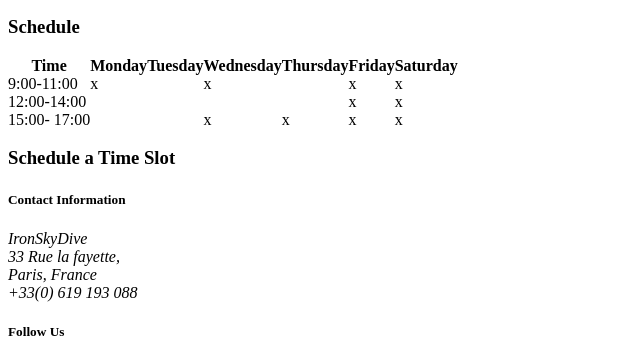
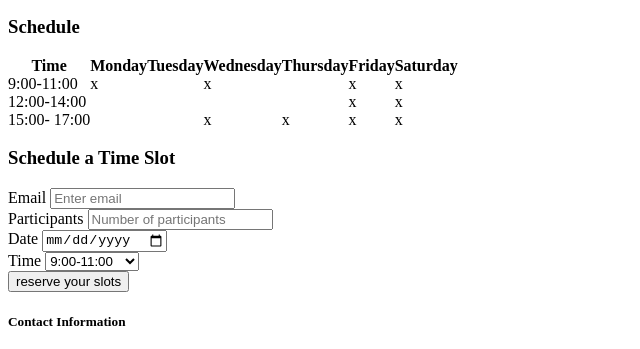
Before and after one commit to mcfwesh/prework-practice, a plain HTML site: page ironkydive-project/index.html in a window 1280 px wide. Shown: the part 3643-3992 px from the top of the page, without its empty margins (0-640 px from the left). Drawn offline with Linux system fonts and the light colour scheme.

Commit message:
Updated CSS properties

```diff
--- a/ironkydive-project/index.html
+++ b/ironkydive-project/index.html
@@ -90,7 +90,7 @@
 				</article>
       </div>
     </section>
-    <section id="schedule" class="container">
+    <section id="schedule">
       <h3>Schedule</h3>
       <table class="schedule-table" cellspacing ="0" cellpadding="0">
         <thead>
@@ -133,6 +133,21 @@
         </tbody>
       </table>
       <h3>Schedule a Time Slot</h3>
+      <form action="/register" method="post" class="slot-form">
+        <div class="slot-form-container"><label for="email">Email</label>
+        <input type="email" placeholder="Enter email"></div>
+                <div class="slot-form-container"><label for="participants">Participants</label>
+        <input type="number" placeholder="Number of participants"></div>
+                <div class="slot-form-container"><label for="date">Date</label>
+        <input type="date" placeholder="Enter date"></div>
+                <div class="slot-form-container"><label for="time">Time</label>
+        <select name="time" id="">
+          <option value="early">9:00-11:00</option>
+          <option value="mid">12:00-14:00</option>
+          <option value="late">15:00-17:00</option>
+        </select></div>
+        <div class="slot-form-container"><input type="submit" class="submit-btn" value="reserve your slots"></div>
+      </form>
     </section>
   </body>
   <footer class= "footer dark-background">
--- a/ironkydive-project/style.css
+++ b/ironkydive-project/style.css
@@ -16,6 +16,7 @@ h1{
   font-size: 9em;
   text-align: center;
   text-transform: uppercase;
+  line-height:
 }
 h2{
   font-size: 5em;
@@ -61,12 +62,13 @@ h5{
   list-style-type: none;
 }
 .header{
-  background-image: url("https://s3-eu-west-1.amazonaws.com/ih-materials/uploads/ironhack-skydive-background.jpg");
-  position: 0, 0;
-  size: cover;
-  repeat: no-repeat;
-  padding-top: 50px;
-  position: relative;
+background-image: url("https://s3-eu-west-1.amazonaws.com/ih-materials/uploads/ironhack-skydive-background.jpg");
+ background-position: 0 0;
+ background-size: cover;
+ background-repeat: no-repeat;
+ padding-top: 20px;
+ position: relative;
+ height: 650px;
 }
 .container{
   width: 1200px;
@@ -81,7 +83,7 @@ h5{
   font-size: 2.5em;
   position: absolute;
   left: 10%;
-  bottom: 100px;
+  bottom: 40px;
 }
 .dark-background{
   background: rgb(25, 33, 41);
@@ -202,3 +204,26 @@ align-items: center;
   height: 375px;
   width: 60%;
 }
+.slot-form-container{
+  width: 40%;
+  margin:18px auto 0 auto;
+  font-size: 1.5em;
+  text-align: center;
+}
+.slot-form-container label{
+  line-height: 15px;
+  margin: 5px;
+}
+.slot-form-container input, selector{
+  height: 20px;
+  outline: none;
+  padding: 3px;
+  width: 100%;
+}
+.submit-btn{
+border: 1px solid black;
+color: black;
+background-color: white;
+padding: 9px;
+margin on the top: 15px;
+}
```
